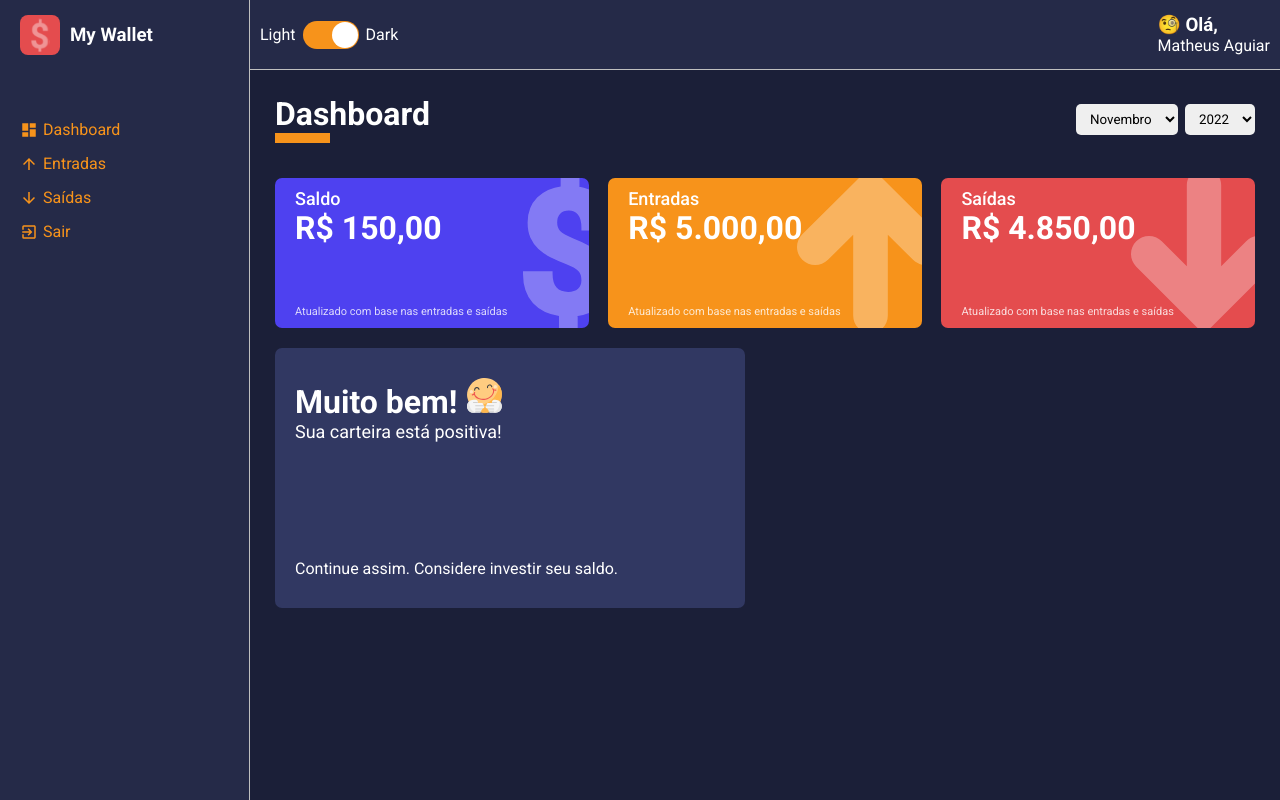
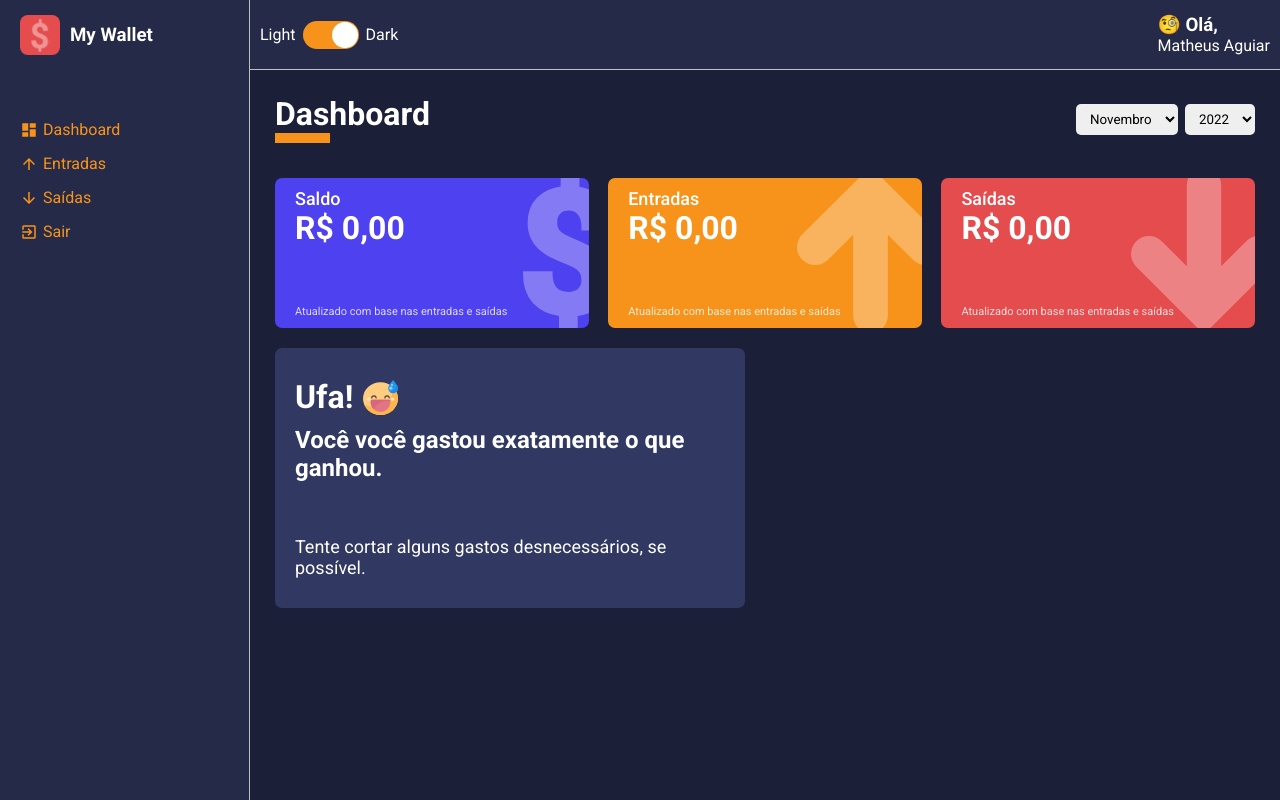
Before and after one commit to agnasci/my-wallet, a React (Create React App) app: page / in a window 1280 px wide. Built offline with nearby package versions, Linux system fonts and the light colour scheme.

Commit message:
Making components dynamic

```diff
--- a/src/components/MessageBox/index.tsx
+++ b/src/components/MessageBox/index.tsx
@@ -19,15 +19,18 @@ const MessageBox: React.FC<Props> = ({
         <>
             <Container>
                 <header>
-                    <h1>
-                        {title}
+                    <div>
+                        <h1>
+                            {title}
+                        </h1>
+
                         <img src={icon} alt={title} />
-                    </h1>
+                    </div>
 
                     <p>{description}</p>
                 </header>
                 <footer>
-                    <span>{footerText}</span>
+                    <p>{footerText}</p>
                 </footer>
             </Container>
         </>
--- a/src/components/MessageBox/styles.ts
+++ b/src/components/MessageBox/styles.ts
@@ -16,12 +16,29 @@ export const Container = styled.div`
     flex-direction: column;
     justify-content: space-between;
 
-    > header img {
+    > header div {
+        display: flex;
+        align-items: center;
+        margin-bottom: 10px;
+    }
+
+    > header div h1 {
+        font-size: 32px;
+        font-weight: 800;
+    }
+
+    > header div img {
         width: 35px;
         margin-left: 10px;
     }
 
     > header p {
+        font-size: 24px;
+        font-weight: 600;
+    }
+
+    > footer p {
         font-size: 18px;
+        font-weight: 400;
     }
 `
--- a/src/pages/Dashboard/index.tsx
+++ b/src/pages/Dashboard/index.tsx
@@ -10,7 +10,8 @@ import expenses from "../../repositories/expenses";
 import listOfMonths from '../../utils/months'
 
 import happyImg from '../../assets/happy.svg'
-// import sadImg from '../../assets/sad.svg'
+import sadImg from '../../assets/sad.svg'
+import grinningImg from '../../assets/grinning.svg'
 
 import { Container, Content } from "./styles";
 
@@ -51,13 +52,87 @@ const Dashboard: React.FC = () => {
 
     }, [])
 
+    const totalEntries = useMemo(() => {
+
+        let total: number = 0;
+
+        entries.forEach(item => {
+            const date = new Date(item.date)
+            const year = date.getFullYear()
+            const month = date.getMonth() + 1
+
+            if (month === monthSelected && year === yearSelected) {
+                try {
+                    total += Number(item.amount)
+                } catch {
+                    throw new Error('Invalid amount.')
+                }
+            }
+        })
+
+        return total
+
+    }, [monthSelected, yearSelected])
+
+    const totalExpenses = useMemo(() => {
+
+        let total: number = 0;
+
+        expenses.forEach(item => {
+            const date = new Date(item.date)
+            const year = date.getFullYear()
+            const month = date.getMonth() + 1
+
+            if (month === monthSelected && year === yearSelected) {
+                try {
+                    total += Number(item.amount)
+                } catch {
+                    throw new Error('Invalid amount.')
+                }
+            }
+        })
+
+        return total
+
+    }, [monthSelected, yearSelected])
+
+
+    const totalBalance = useMemo(() => {
+        	return totalEntries - totalExpenses
+    }, [totalEntries, totalExpenses])
+
+    const message = useMemo(() => {
+        if (totalBalance < 0) {
+            return {
+                title: "Que triste!",
+                description: "Você gastou mais do que deveria.",
+                footerText: 'Tente cortar alguns gastos desnecessários, se possível.',
+                icon: sadImg
+            }
+        } else if (totalBalance === 0) {
+            return {
+                title: "Ufa!",
+                description: "Você você gastou exatamente o que ganhou.",
+                footerText: 'Tente cortar alguns gastos desnecessários, se possível.',
+                icon: grinningImg
+            }
+        } else {
+            return {
+                title: "Muito bem!",
+                description: "Sua carteira está positiva!",
+                footerText: 'Continue assim. Considere investir o seu saldo.',
+                icon: happyImg
+            }
+        }
+    }, [totalBalance])
+
     const handleMonthSelected = (month: string) => {
         try {
 
             const parseMonth = Number(month)
             setMonthSelected(parseMonth)
 
-        } catch(error) {
+        } catch {
             throw new Error('Invalid month value.')
         }
     }
@@ -68,7 +143,7 @@ const Dashboard: React.FC = () => {
             const parseYear = Number(year)
             setYearSelected(parseYear)
 
-        } catch(error) {
+        } catch {
             throw new Error('Invalid year value.')
         }
     }
@@ -84,7 +159,7 @@ const Dashboard: React.FC = () => {
             <Content>
                 <WalletBox
                     title="Saldo"
-                    amount={150.00}
+                    amount={totalBalance}
                     footerlabel="Atualizado com base nas entradas e saídas"
                     icon="dollar"
                     color="#4E41F0"
@@ -92,7 +167,7 @@ const Dashboard: React.FC = () => {
 
                 <WalletBox
                     title="Entradas"
-                    amount={5000.00}
+                    amount={totalEntries}
                     footerlabel="Atualizado com base nas entradas e saídas"
                     icon="arrowUp"
                     color="#F7931B"
@@ -100,17 +175,17 @@ const Dashboard: React.FC = () => {
 
                 <WalletBox
                     title="Saídas"
-                    amount={4850.00}
+                    amount={totalExpenses}
                     footerlabel="Atualizado com base nas entradas e saídas"
                     icon="arrowDown"
                     color="#E44C4E"
                 />
 
                 <MessageBox
-                    title="Muito bem!"
-                    description="Sua carteira está positiva!"
-                    footerText="Continue assim. Considere investir seu saldo."
-                    icon={happyImg}
+                    title={message.title}
+                    description={message.description}
+                    footerText={message.footerText}
+                    icon={message.icon}
                 />
             </Content>
         </Container>
--- a/src/pages/List/index.tsx
+++ b/src/pages/List/index.tsx
@@ -110,7 +110,7 @@ const List: React.FC = () => {
             const parseMonth = Number(month)
             setMonthSelected(parseMonth)
 
-        } catch(error) {
+        } catch {
             throw new Error('Invalid month value.')
         }
     }
@@ -121,7 +121,7 @@ const List: React.FC = () => {
             const parseYear = Number(year)
             setYearSelected(parseYear)
 
-        } catch(error) {
+        } catch {
             throw new Error('Invalid year value.')
         }
     }
--- a/src/repositories/expenses.ts
+++ b/src/repositories/expenses.ts
@@ -47,5 +47,6 @@ export default [
   {"description":"Plano de Saúde",        "amount":"300.00","type":"saída","frequency":"recurrent","date":"2022-07-23"},
   {"description":"Compras do mês",        "amount":"700.00","type":"saída","frequency":"recurrent","date":"2022-07-25"},
   {"description":"Cafeteira",             "amount":"250.00","type":"saída","frequency":"eventual",  "date":"2022-07-26"},
-  {"description":"Pizza",                 "amount":"60.00", "type":"saída","frequency":"eventual",  "date":"2022-07-19"}
+  {"description":"Pizza",                 "amount":"60.00", "type":"saída","frequency":"eventual",  "date":"2022-07-19"},
+  {"description":"Airfryer",                 "amount":"861.67", "type":"saída","frequency":"eventual",  "date":"2022-03-19"}
 ]
```
Also changed, not shown: src/assets/grinning.svg (added).
